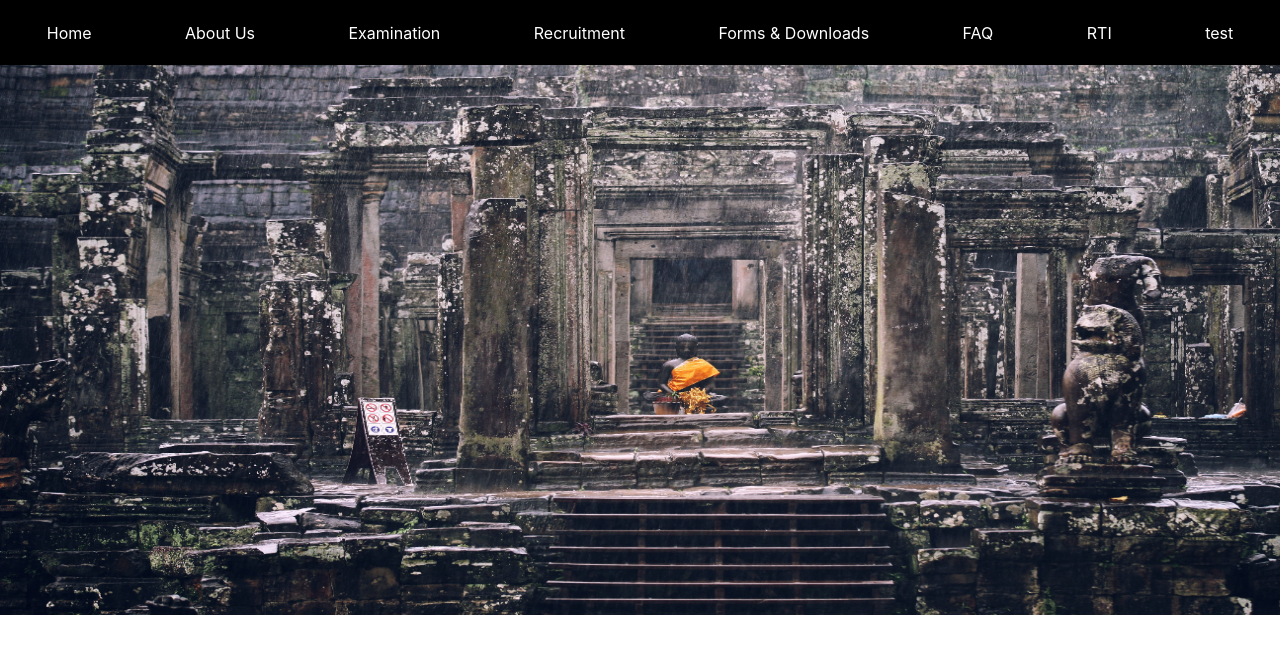
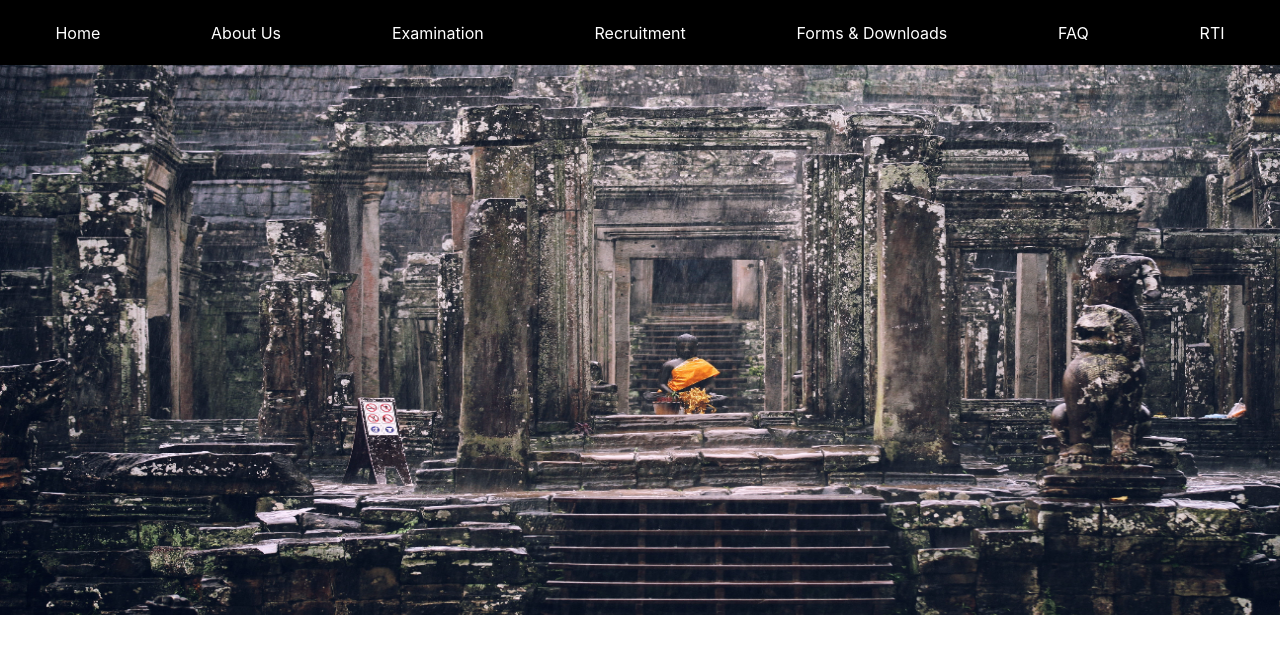
Before and after one commit to ChaitanyaSadu/react_codes, a React (Create React App) app in the folder react tasks/demo/: page / in a window 1280 px wide. Shown: the top 654 px of the page. Built offline with nearby package versions, Linux system fonts and the light colour scheme.

Commit message:
removed testing from list

```diff
--- a/react tasks/demo/src/components/Header.js
+++ b/react tasks/demo/src/components/Header.js
@@ -10,7 +10,6 @@ export default function header(){
         <a>Forms & Downloads</a>
         <a>FAQ</a>
         <a>RTI</a>
-        <a>test</a>
     </div>
     );
 }
```
